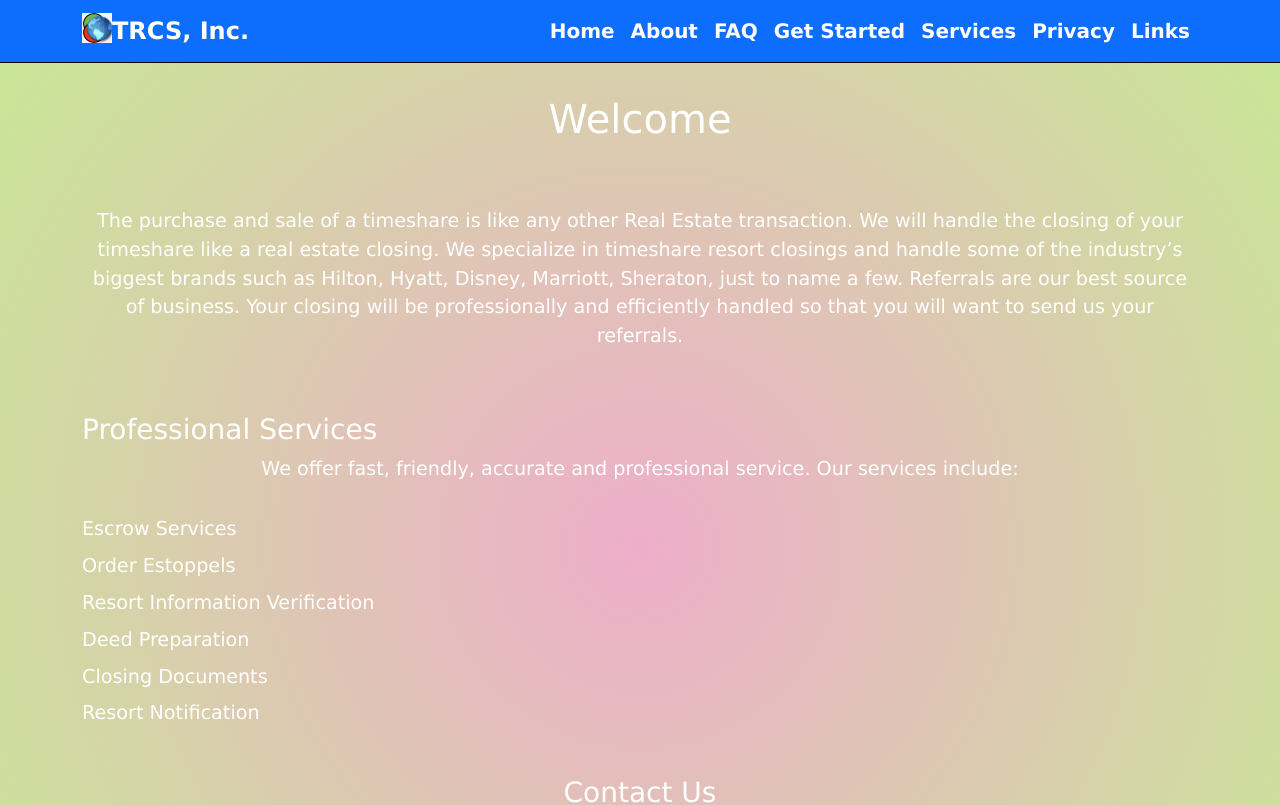
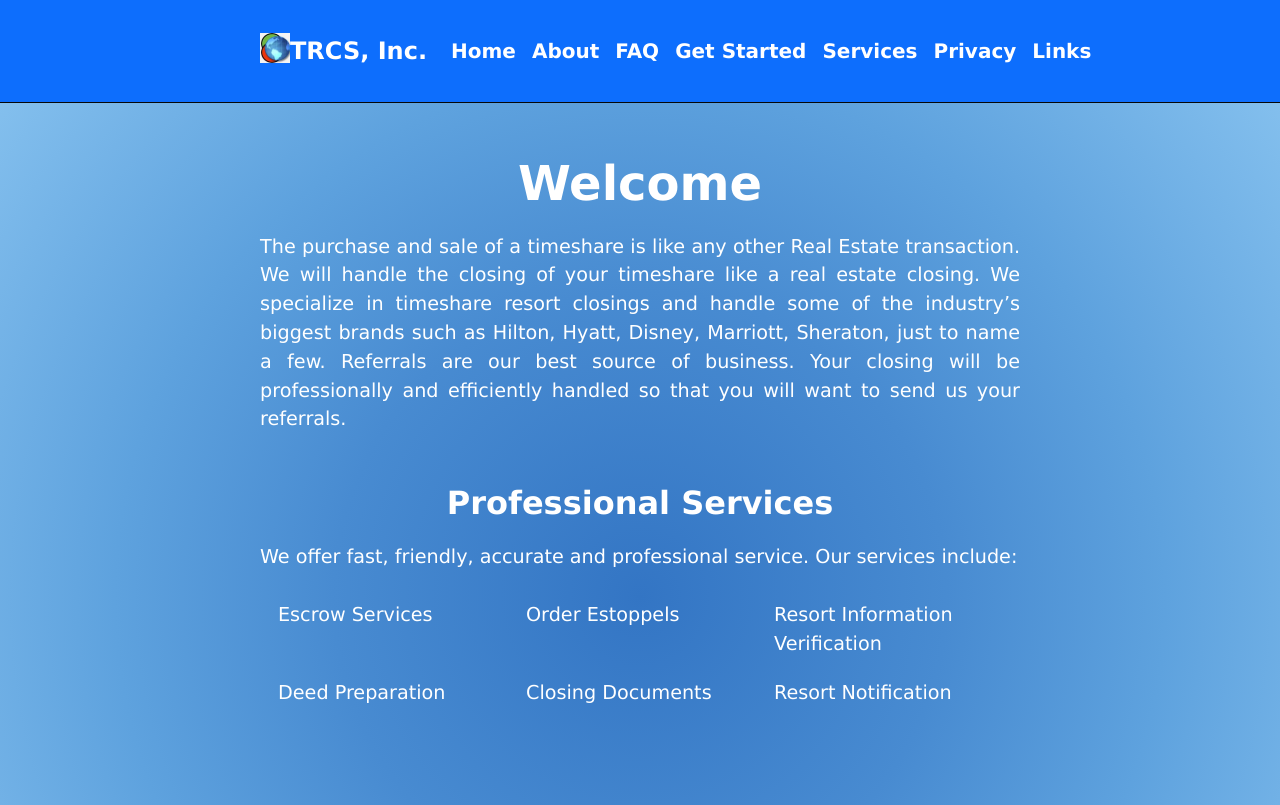
Before and after one commit to N3tRunn3rr/TRCS, a React (Create React App) app: page / in a window 1280 px wide. Shown: the top 805 px of the page. Built offline with nearby package versions, Linux system fonts and the light colour scheme.

Commit message:
added some css

```diff
--- a/src/Components/About/About.js
+++ b/src/Components/About/About.js
@@ -4,21 +4,10 @@
 
 export default function About() {
     return (
-        <div>
+        <div className='aboutcontainer'>
             <h1>About Us</h1>
-            <p>The purchase and sale of a timeshare is like any other Real Estate transaction. We will handle the closing of your timeshare like a real estate closing. We specialize in timeshare resort closings and handle some of the industry’s biggest brands such as Hilton, Hyatt, Disney, Marriott, Sheraton, just to name a few. Referrals are our best source of business. Your closing will be professionally and efficiently handled so that you will want to send us your referrals.</p>
+            <p className='aboutus'>The purchase and sale of a timeshare is like any other Real Estate transaction. We will handle the closing of your timeshare like a real estate closing. We specialize in timeshare resort closings and handle some of the industry’s biggest brands such as Hilton, Hyatt, Disney, Marriott, Sheraton, just to name a few. Referrals are our best source of business. Your closing will be professionally and efficiently handled so that you will want to send us your referrals.</p>
             <Testimonials/>
-            <div className='contact'>
-                <h3>Contact us at:</h3>
-                <li>4417 13th St. # 480</li>
-                <li>St. Cloud, FL 34769 USA</li>
-                <li>Phone: (407) 464-3935</li>
-                <li>Fax: (407) 955-4980</li>
-                <li><a href="mailto:info@trcsinc.com?subject=Question about your services&body=Hello,">
-                E-mail us!
-                </a>
-                </li>
-            </div>
         </div>
     )
 }
--- a/src/Components/Home/Home.js
+++ b/src/Components/Home/Home.js
@@ -1,25 +1,26 @@
 import React from 'react';
+import '../../styles/Home.css';
 
 const Home = () => {
     return (
         <div className='container'>
             <div className='homeContent'>
                 <h1>Welcome</h1>
-                <p>
+                <p className='welcometext'>
                 The purchase and sale of a timeshare is like any other Real Estate transaction. We will handle the closing of your timeshare like a real estate closing. We specialize in timeshare resort closings and handle some of the industry’s biggest brands such as Hilton, Hyatt, Disney, Marriott, Sheraton, just to name a few. Referrals are our best source of business. Your closing will be professionally and efficiently handled so that you will want to send us your referrals.
                 </p>
                 <br></br>
                 <h3>Professional Services</h3>
-                <p>
+                <p className='servicetext'>
                 We offer fast, friendly, accurate and professional service. Our services include:
                 </p>
-                <ul>
-                    <li>Escrow Services</li>
-                    <li>Order Estoppels</li>
-                    <li>Resort Information Verification</li>
-                    <li>Deed Preparation</li>
-                    <li>Closing Documents</li>
-                    <li>Resort Notification</li>
+                <ul className='services'>
+                    <li className="servicelist">Escrow Services</li>
+                    <li className="servicelist">Order Estoppels</li>
+                    <li className="servicelist">Resort Information Verification</li>
+                    <li className="servicelist">Deed Preparation</li>
+                    <li className="servicelist">Closing Documents</li>
+                    <li className="servicelist">Resort Notification</li>
                 </ul>
             </div>
         </div>
--- a/src/Components/Privacy/Privacy.js
+++ b/src/Components/Privacy/Privacy.js
@@ -1,9 +1,10 @@
 import React from 'react';
+import '../../styles/Privacy.css'
 
 
 export default function Privacy() {
     return (
-        <div>
+        <div className='container'>
             <h1>Privacy Statement</h1>
             <p>All information provided to Timeshare Resale Closing Services Inc. is privileged and will remain private and confidential. We will NEVER share your information with anyone for any reason. We do not sell, trade or rent your personal information to others. We have created this policy with a fundamental respect for our users right to privacy and to guide our relationships with our users.</p>
             <p>Credit card transactions with Timeshare Resale Closing Services are protected by secure encryption. Your credit information will not be at risk.</p>
--- a/src/Components/Services/Services.js
+++ b/src/Components/Services/Services.js
@@ -1,5 +1,6 @@
 //Services JS
 import React from 'react';
+import '../../styles/Services.css'
 
 const Services = () => {
     return (
--- a/src/styles/About.css
+++ b/src/styles/About.css
@@ -3,6 +3,7 @@
     font-family: Arial, sans-serif;
     color: #fff;
   }
+
 
   h1 {
     font-size: 2.5rem;
@@ -10,37 +11,11 @@
     text-align: center;
   }
 
-  p {
+  .aboutus {
     font-size: 1.2rem;
     line-height: 1.5;
     margin-bottom: 2rem;
     text-align: center;
+    width: 80%;
+    margin: 0 auto;
   }
-
-  ul {
-    list-style: none;
-    margin: 0;
-    padding: 0;
-  }
-
-  li {
-    font-size: 1.2rem;
-    margin-bottom: 0.5rem;
-  }
-
-  a {
-    color: #fff;
-    text-decoration: underline;
-  }
-
-  a:hover {
-    color: #dfe3ee;
-  }
-
-.contact {
-    display: flex;
-    justify-content: center;
-    align-items: center;
-    flex-direction: column;
-    margin-top: 2rem;
-  }
--- a/src/styles/FAQ.css
+++ b/src/styles/FAQ.css
@@ -7,12 +7,8 @@
   body {
     font-family: Verdana, Geneva, Tahoma, sans-serif;
     font-size: 20px;
-    background: rgb(238, 174, 202);
-    background: radial-gradient(
-      circle,
-      rgba(238, 174, 202, 1) 0%,
-      rgba(199, 233, 148, 1) 100%
-    );
+    background: rgb(51, 117, 196);
+background: radial-gradient(circle, rgba(51, 117, 196, 1) 0%, rgba(72, 139, 209, 1) 35%, rgba(94, 162, 222, 1) 60%, rgba(140, 198, 241, 1) 100%);
   }
 
   h1 {
@@ -30,13 +26,14 @@
     flex-direction: row;
     justify-content: space-between;
     cursor: pointer;
-    background-color: #21aeca;
+    background-color: #8cbefb;
     padding: 0;
     margin: 0;
+    color: #484848;
   }
 
   .accordion-question:hover {
-    background-color: #3ab4cc;
+    background-color: #8fb5e4;
   }
 
   .accordion-question,
@@ -45,12 +42,13 @@
   }
 
   .accordion-answer {
-    background-color: #59cae0;
+    background-color: #8cbefb;
     max-height: 0;
     overflow: hidden;
     transition: max-height 0.5s ease;
     padding: 0;
     margin: 0;
+    color: #484848;
   }
 
   .accordion-answer--open {
--- a/src/styles/Home.css
+++ b/src/styles/Home.css
@@ -0,0 +1,48 @@
+.container {
+    max-width: 800px;
+    margin: 0 auto;
+    padding: 20px;
+  }
+
+  .homeContent {
+    text-align: center;
+  }
+
+  h1 {
+    font-size: 3rem;
+    font-weight: bold;
+    margin-bottom: 20px;
+  }
+
+  .welcometext {
+    font-size: 1.2rem;
+    line-height: 1.5;
+    margin-bottom: 20px;
+  }
+
+  .servicetext {
+    font-size: 1.2rem;
+    line-height: 1.5;
+    margin-bottom: 20px;
+  }
+
+  h3 {
+    font-size: 2rem;
+    font-weight: bold;
+    margin-bottom: 20px;
+  }
+
+  .services {
+    list-style: none;
+    padding: 0;
+    margin: 0;
+    display: flex;
+    flex-wrap: wrap;
+    justify-content: center;
+  }
+
+.servicelist {
+    width: 30%;
+    margin: 10px;
+    font-size: 1.2rem;
+  }
--- a/src/styles/Navbar.css
+++ b/src/styles/Navbar.css
@@ -14,7 +14,10 @@
   .nav-link {
     color: white;
     font-weight: bold;
-  }
+      white-space: nowrap;
+      overflow: hidden;
+      text-overflow: ellipsis;
+    }
 
   .nav-link:hover,
   .nav-link:focus {
--- a/src/styles/Privacy.css
+++ b/src/styles/Privacy.css
@@ -0,0 +1,18 @@
+.container {
+    max-width: 800px;
+    margin: 0 auto;
+    padding: 20px;
+  }
+
+  h1 {
+    font-size: 3rem;
+    font-weight: bold;
+    margin-bottom: 20px;
+  }
+
+  p {
+    font-size: 1.2rem;
+    line-height: 1.5;
+    margin-bottom: 20px;
+    text-align: justify;
+  }
--- a/src/styles/Services.css
+++ b/src/styles/Services.css
@@ -0,0 +1,43 @@
+.container {
+  max-width: 800px;
+  margin: 0 auto;
+  padding: 20px;
+}
+
+.servicesContent {
+  text-align: center;
+}
+
+h1 {
+  font-size: 3rem;
+  font-weight: bold;
+  margin-bottom: 20px;
+}
+
+p {
+  font-size: 1.2rem;
+  line-height: 1.5;
+  margin-bottom: 20px;
+}
+
+h3 {
+  font-size: 2rem;
+  font-weight: bold;
+  margin-bottom: 20px;
+}
+
+ul {
+  list-style: none;
+  padding: 0;
+  margin: 0;
+  text-align: left;
+}
+
+li {
+  font-size: 1.2rem;
+  margin-bottom: 10px;
+}
+
+.servicesContent p:last-child {
+  margin-bottom: 0;
+}
```
